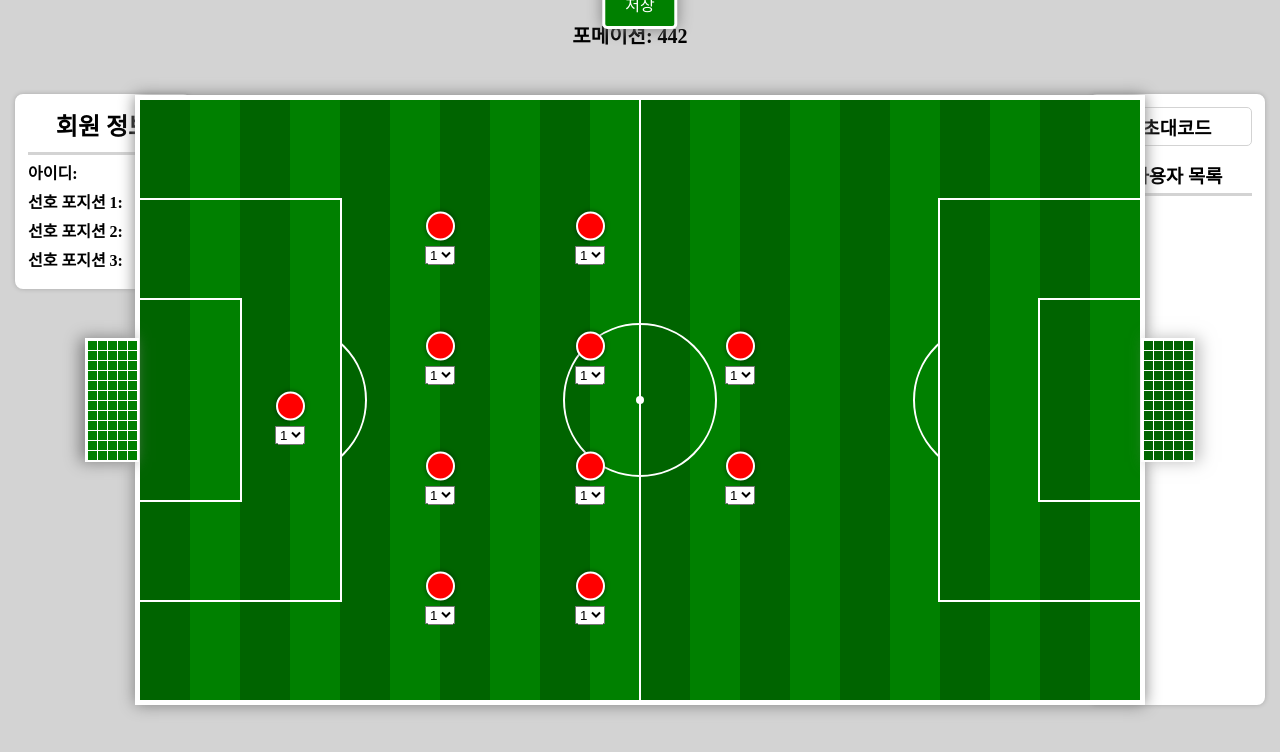
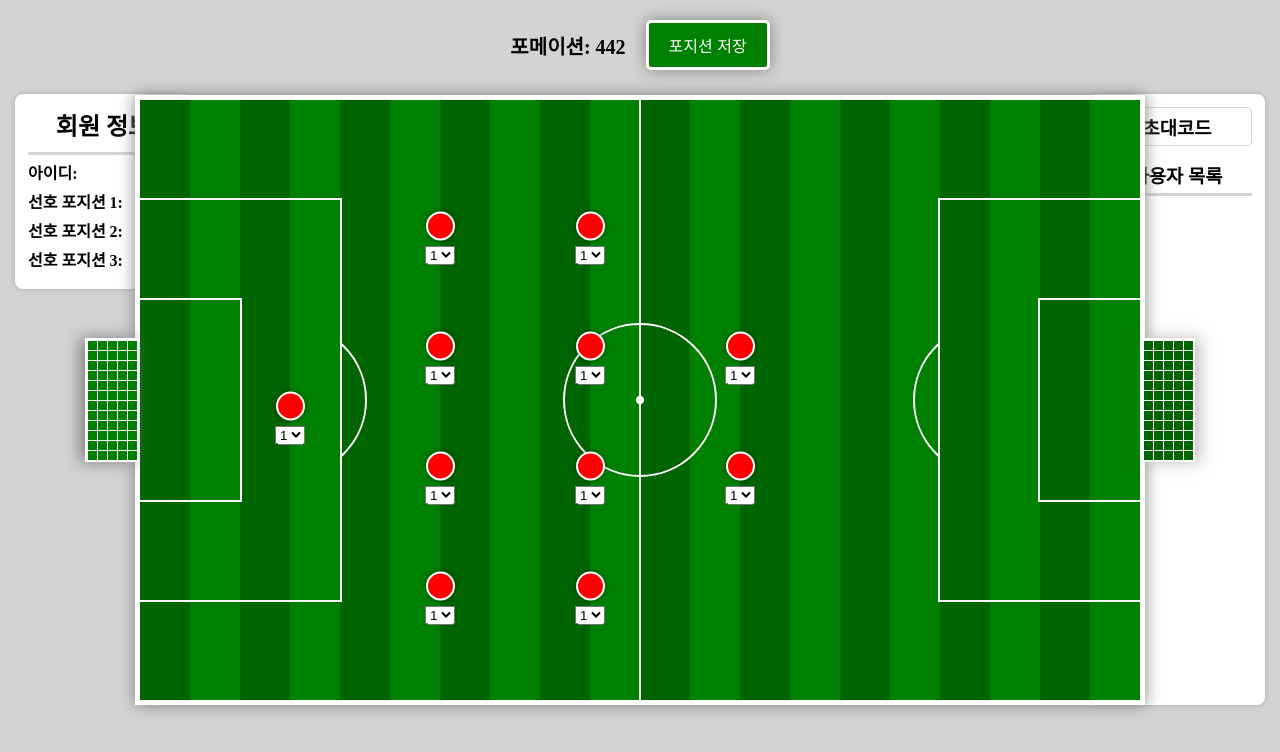
Before and after one commit to taegunYoun/24_winter_project, a website: page NodeJSserver/public/stadium442_change.html in a window 1280 px wide. Drawn offline with Linux system fonts and the light colour scheme; a web font is replaced by a local one.

Commit message:
position adjust test okay

```diff
--- a/NodeJSserver/public/stadium442_change.html
+++ b/NodeJSserver/public/stadium442_change.html
@@ -292,25 +292,6 @@
         .dropdown {
             margin-top: 5px;
         }
-
-        #saveButton {
-            position: absolute;
-            bottom: 20px;
-            left: 50%;
-            transform: translateX(-50%);
-            padding: 10px 20px;
-            font-size: 16px;
-            background-color: #007BFF;
-            color: white;
-            border: none;
-            border-radius: 5px;
-            cursor: pointer;
-        }
-
-        #saveButton:hover {
-            background-color: #0056b3;
-        }
-
     </style>
 </head>
 <body>
@@ -326,7 +307,7 @@
     <!-- 포메이션 정보와 저장 버튼 -->
     <div id="formation-info">
         <span id="currentFormation">포메이션: 442</span>
-        <button id="saveButton" onclick="saveFormation()">저장</button>
+        <button id="saveButton" onclick="saveFormation()">포지션 저장</button>
     </div>
 
     <div class="stadium">
```
Also changed, not shown: NodeJSserver/inviteCodes.json (+4 -4 lines).
